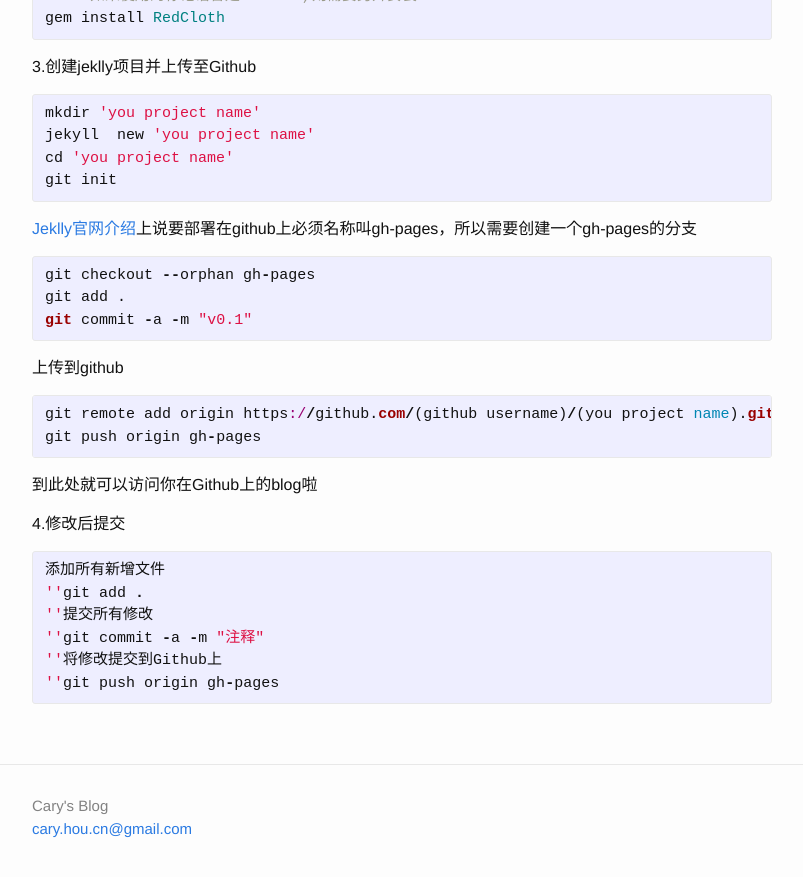
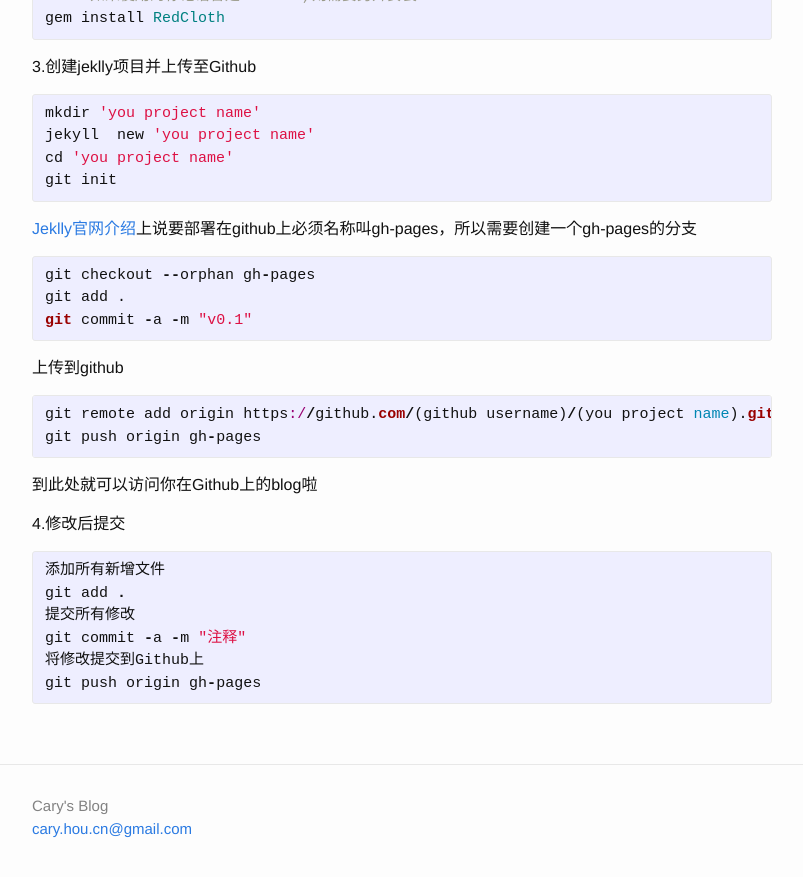
Before and after one commit to caryhou/caryhou.github.com, a Jekyll site: the page built from _posts/2015-09-01-MAC安装Jekyll并在Github上搭建个人博客.markdown, in a window 1280 px wide and 900 px high, scrolled down 579 px. Shown: the top 877 px of the window, without its empty margins (238-1041 px from the left). Built offline with Jekyll 4.4.1, drawn with Linux system fonts in a browser that asks for light colours.

```diff
--- a/_posts/2015-09-01-MAC安装Jekyll并在Github上搭建个人博客.markdown
+++ b/_posts/2015-09-01-MAC安装Jekyll并在Github上搭建个人博客.markdown
@@ -53,11 +53,11 @@ git push origin gh-pages
 4.修改后提交
 {% highlight ruby %}
 添加所有新增文件
-''git add .
-''提交所有修改
-''git commit -a -m "注释"
-''将修改提交到Github上
-''git push origin gh-pages
+git add .
+提交所有修改
+git commit -a -m "注释"
+将修改提交到Github上
+git push origin gh-pages
 {% endhighlight %}
 [project-pages]:      http://jekyllrb.com/docs/github-pages/#project-pages
 [ruby-taobao]:   http://ruby.taobao.org/
```
